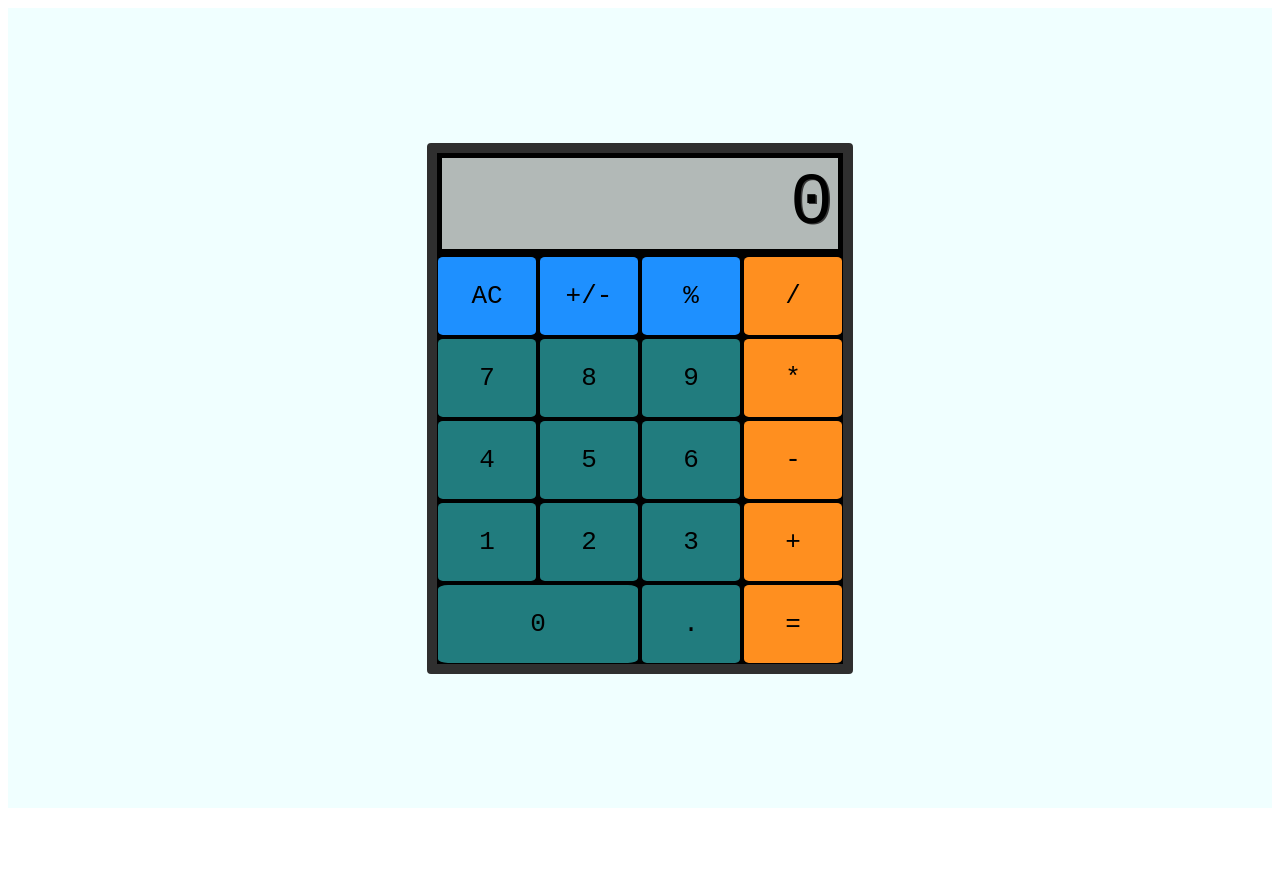
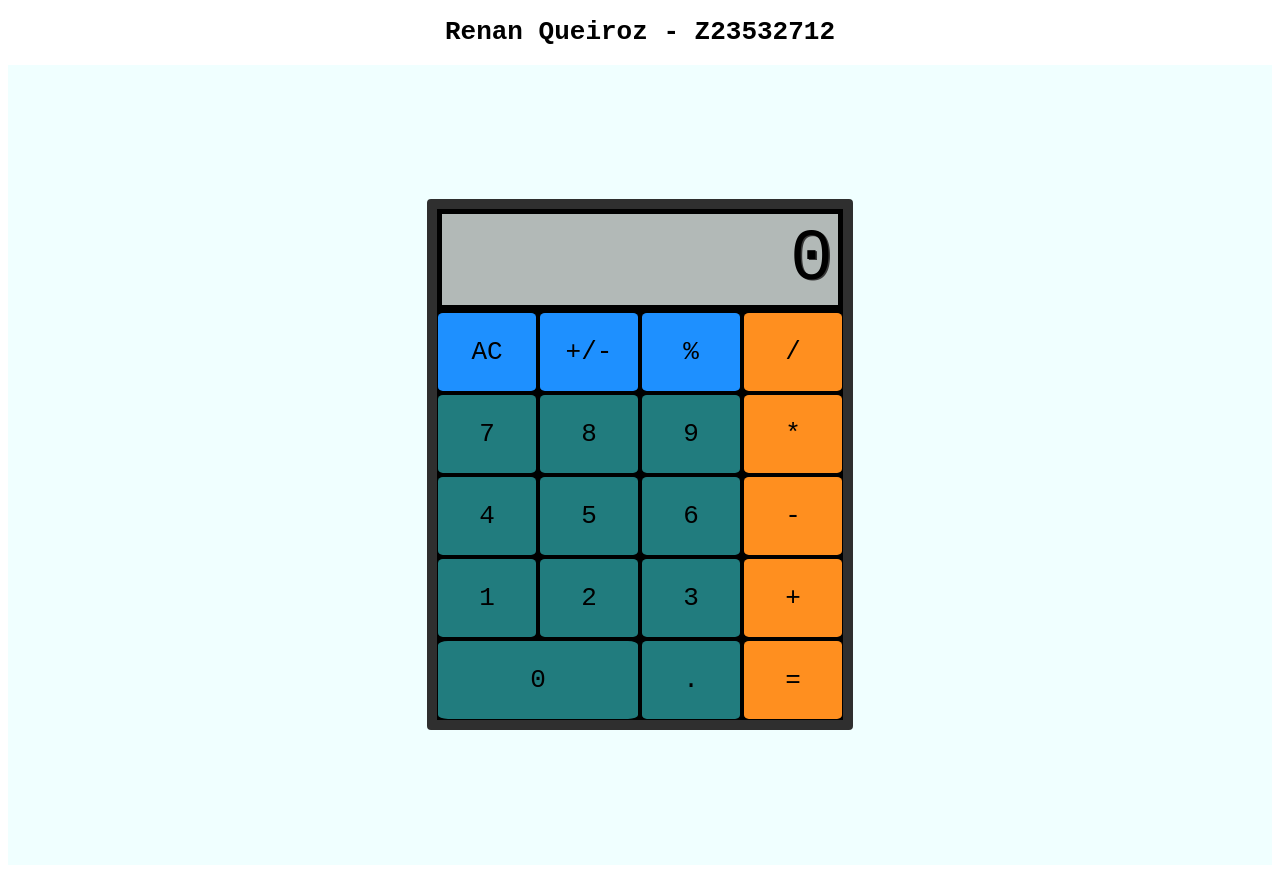
Before and after one commit to cop4808-spring-2023-fullstack-web/cop4808-git-and-github-fundamentals-RenanQueiroz, a plain HTML site: page CALC YA LATER.html in a window 1280 px wide. Before the commit the page ends 816 px from the top, so only its background shows below. Drawn offline with Linux system fonts and the light colour scheme.

Commit message:
Add name and z-number to calculator page

```diff
--- a/CALC YA LATER.html
+++ b/CALC YA LATER.html
@@ -7,6 +7,7 @@
     <link href="styles/styles.css" rel="stylesheet" type="text/css" />
     </head>
     <body>
+        <h1>Renan Queiroz - Z23532712</h1>
         <main id="calc">
             <div id="container">
                 <div id="display"></div>
```
